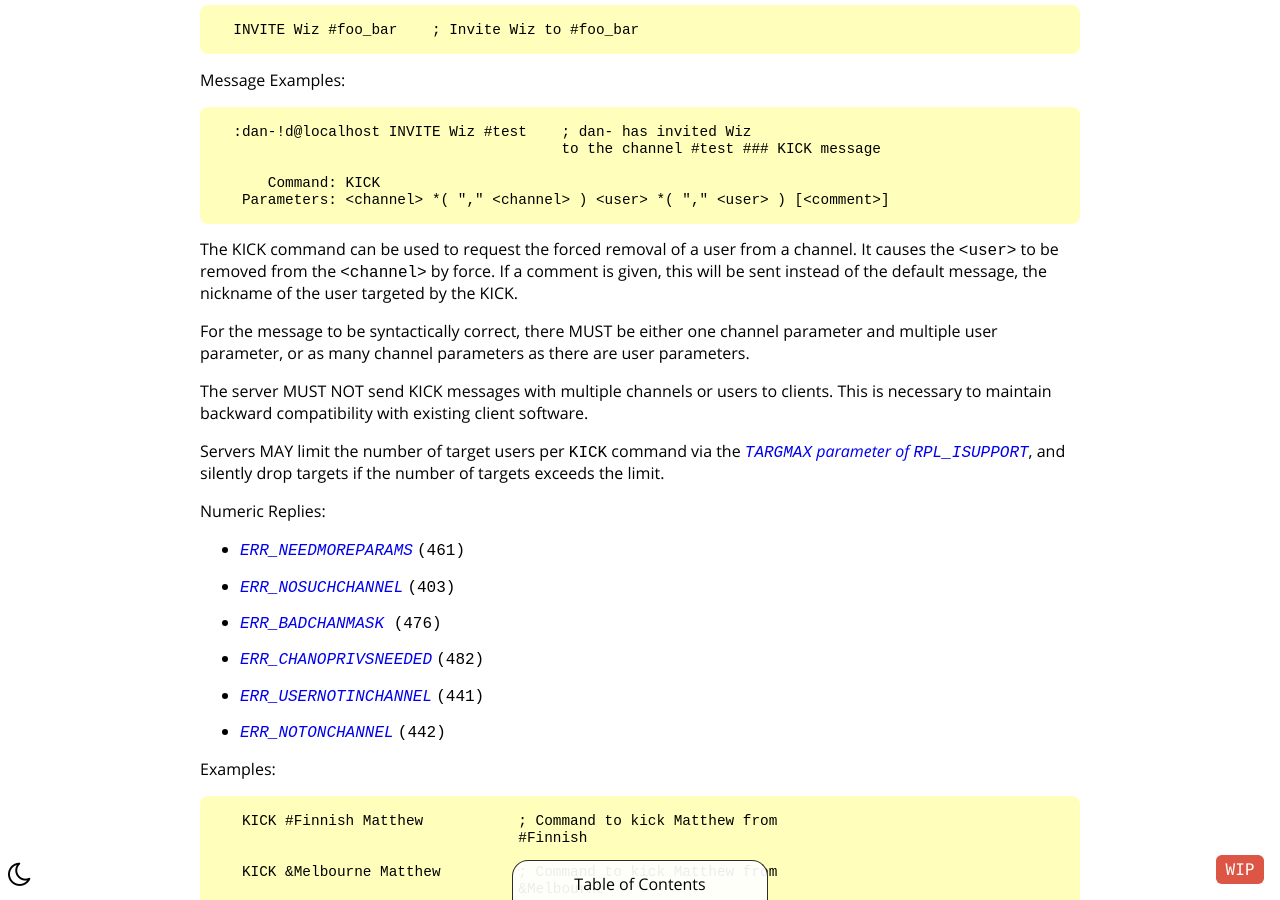
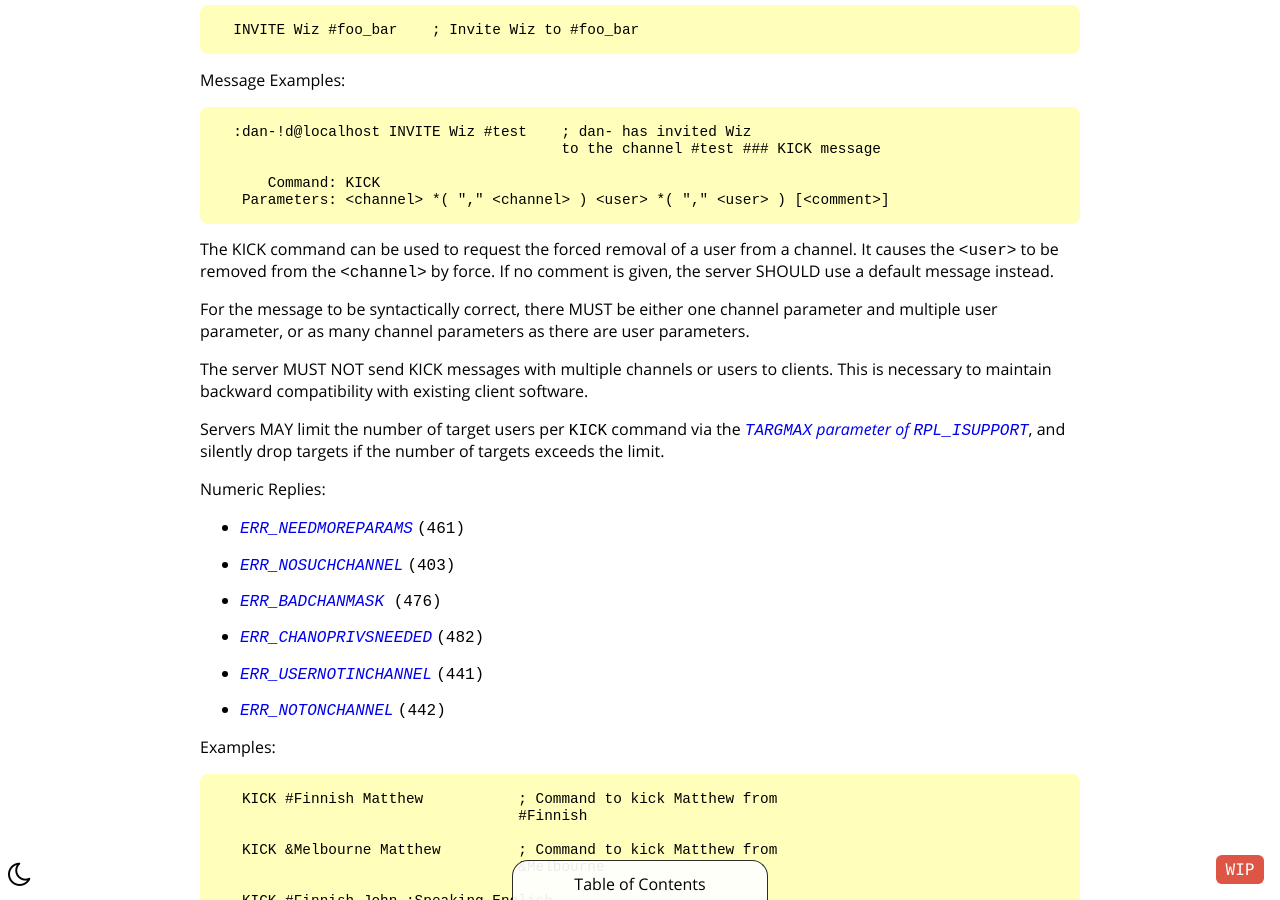
Before and after one commit to ircdocs/modern-irc, a Jekyll site: the page built from index.md, in a window 1280 px wide and 900 px high, scrolled down 24603 px. Built offline with Jekyll 4.4.1, drawn with Linux system fonts in a browser that asks for light colours.

Commit message:
Un-specify the default KICK message.
Some servers use the kickee instead of the kicker as default message;
and there is no point in trying to specify this.

```diff
--- a/index.md
+++ b/index.md
@@ -1013,7 +1013,7 @@ Message Examples:
 
 The KICK command can be used to request the forced removal of a user from a channel.
 It causes the `<user>` to be removed from the `<channel>` by force.
-If a comment is given, this will be sent instead of the default message, the nickname of the user targeted by the KICK.
+If no comment is given, the server SHOULD use a default message instead.
 
 For the message to be syntactically correct, there MUST be either one channel parameter and multiple user parameter, or as many channel parameters as there are user parameters.
 
```
